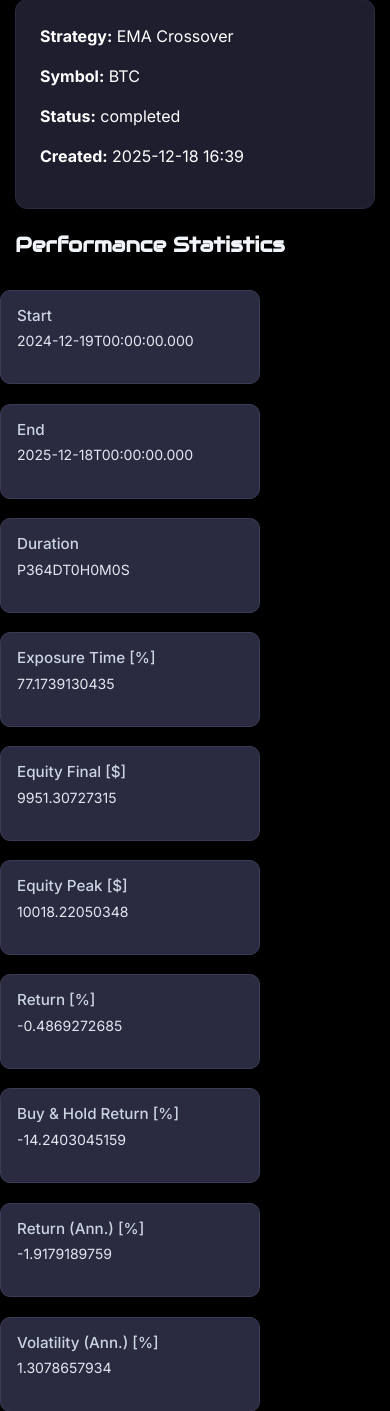
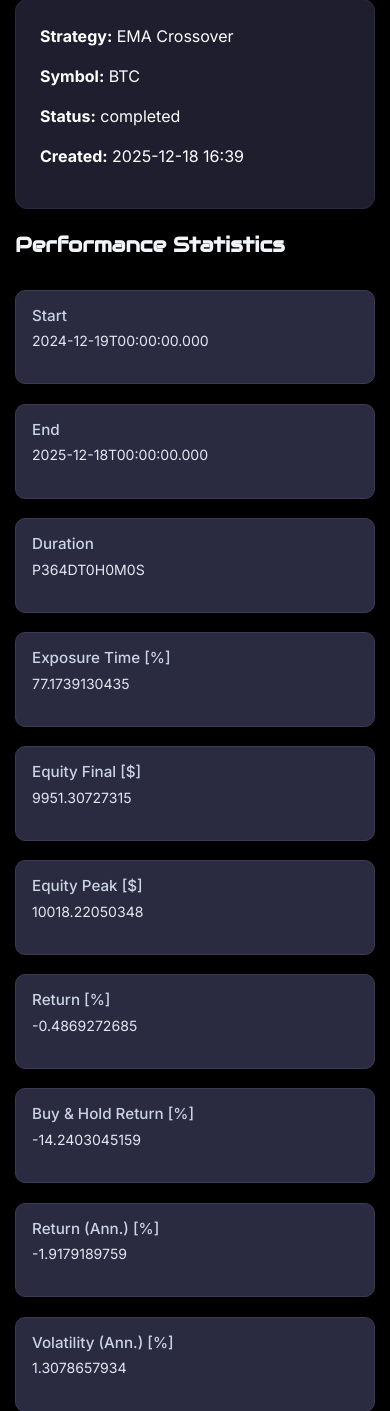
Before and after one commit to john-lohoba/Milestone-Project-4, a Django app: page /dashboard/backtest_detail/24/ in a window 390 px wide. Shown: the part 130-1541 px from the top of the page. Run offline with Django 4.2, Linux system fonts and the light colour scheme; a user stored in the database is signed in; data comes from the database, SQL or seed files in the repository; some libraries are stand-ins or nearby versions.

Commit message:
Add grid for responsiveness to backtest detail

```diff
--- a/dashboard/templates/dashboard/backtest_detail.html
+++ b/dashboard/templates/dashboard/backtest_detail.html
@@ -13,7 +13,7 @@
     </div>
 </div>
 
-<div class="container dashboard-container">
+<div class="container dashboard-container mb-4">
     <div class="row">
         <div class="col-12">
             <div class="dashboard-card">
@@ -23,7 +23,6 @@
                 <p><strong>Created:</strong> {{ run.created_on|date:"Y-m-d H:i" }}</p>
             </div>
         </div>
-
     </div>
 
     <div class="row">
@@ -31,7 +30,7 @@
             <h3 class="dashboard-title" style="font-size:1.3rem;">Performance Statistics</h3>
         </div>
     </div>
-        <div class="row">
+    <!-- Performance stats grid -->
     <div class="stats-grid">
         {% for key, val in stats.items %}
         <div class="stat-item">
@@ -42,6 +41,4 @@
     </div>
 </div>
 
-</div>
-
 {% endblock %}
```
Lines whose indentation alone changed are shown as unchanged.
